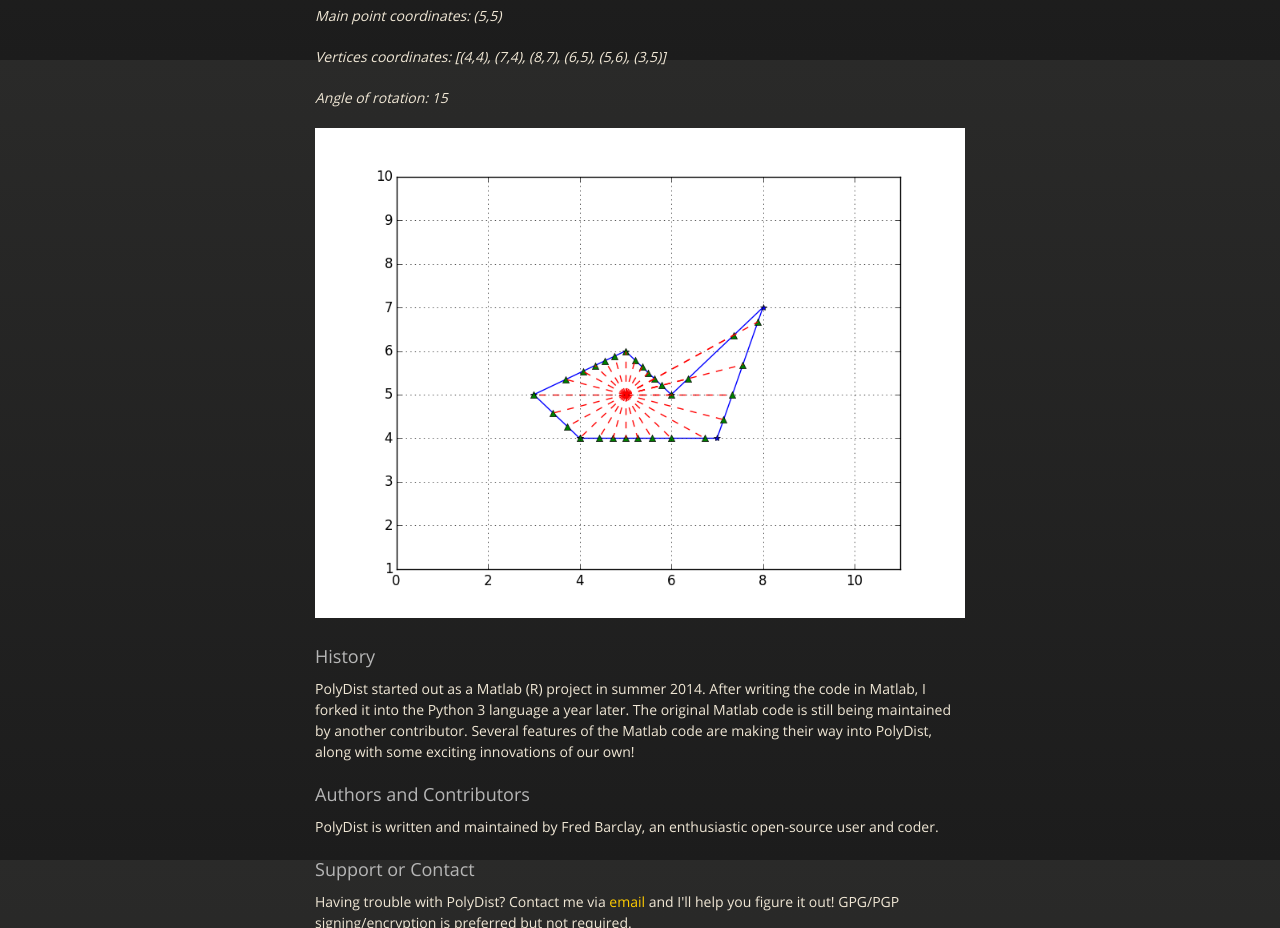
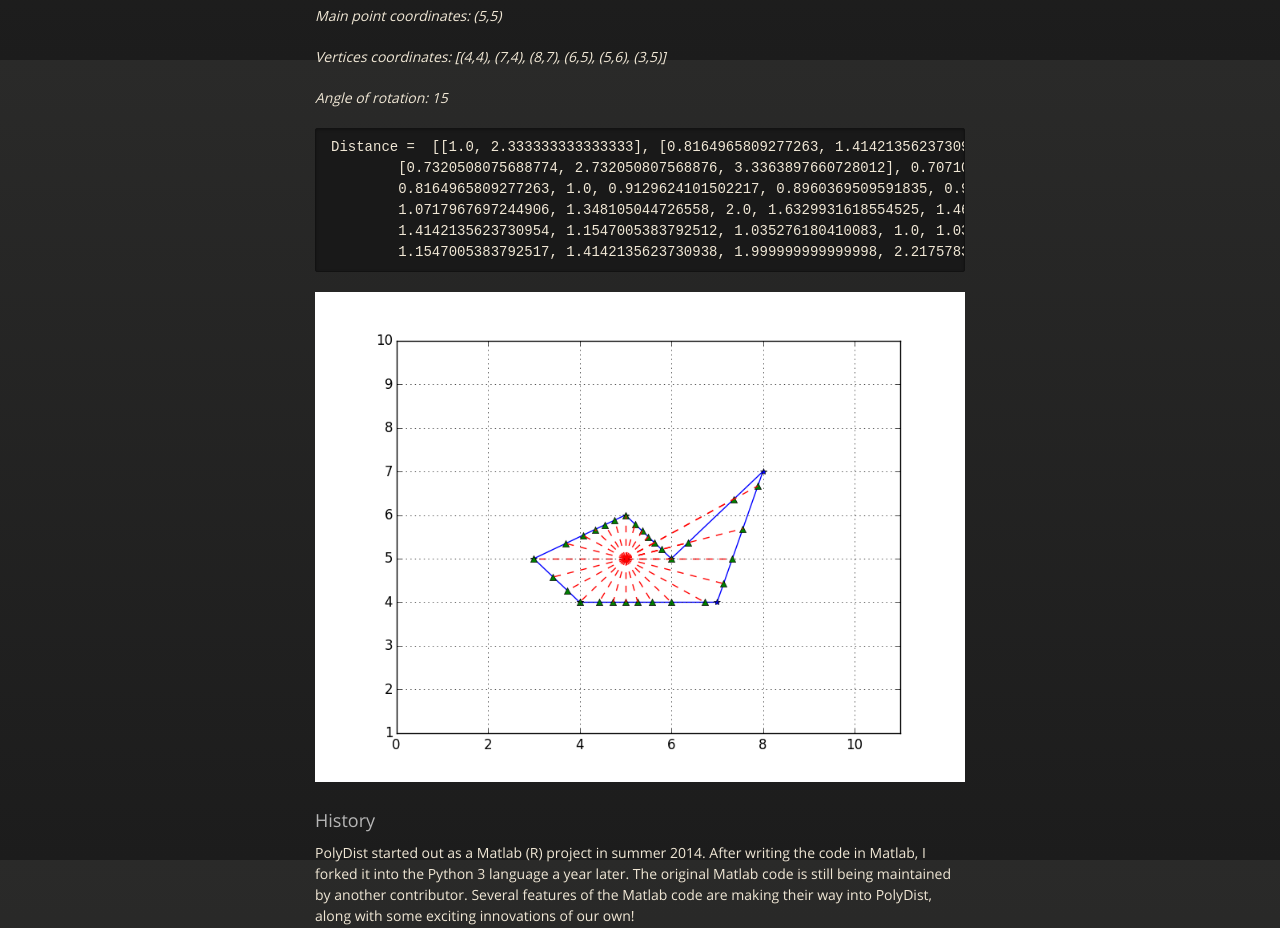
Before and after one commit to Fred-Barclay/PolyDist, a plain HTML site: page index.html in a window 1280 px wide. Shown: the part 1540-2468 px from the top of the page. Drawn offline with nearby package versions, Linux system fonts and the light colour scheme.

Commit message:
added distance (part 2)

```diff
--- a/index.html
+++ b/index.html
@@ -81,6 +81,13 @@ Graphing and exporting distances is also supported.</p>
 <p><i>Main point coordinates: (5,5)</p>
   <p>Vertices coordinates: [(4,4), (7,4), (8,7), (6,5), (5,6), (3,5)]</p>
   <p>Angle of rotation: 15</i></p>
+<pre>Distance =  [[1.0, 2.333333333333333], [0.8164965809277263, 1.4142135623730947, 2.6525616737410838],
+	[0.7320508075688774, 2.732050807568876, 3.3363897660728012], 0.7071067811865476, 0.7320508075688774,
+	0.8164965809277263, 1.0, 0.9129624101502217, 0.8960369509591835, 0.9428090415820631,
+	1.0717967697244906, 1.348105044726558, 2.0, 1.6329931618554525, 1.4641016151377544,
+	1.4142135623730954, 1.1547005383792512, 1.035276180410083, 1.0, 1.035276180410083,
+	1.1547005383792517, 1.4142135623730938, 1.999999999999998, 2.217578314759348]
+</pre>
 <img src="images/figure_2.png" alt="Graph 2" class="inline"/>
 <BR>&nbsp;<BR>
 
```
